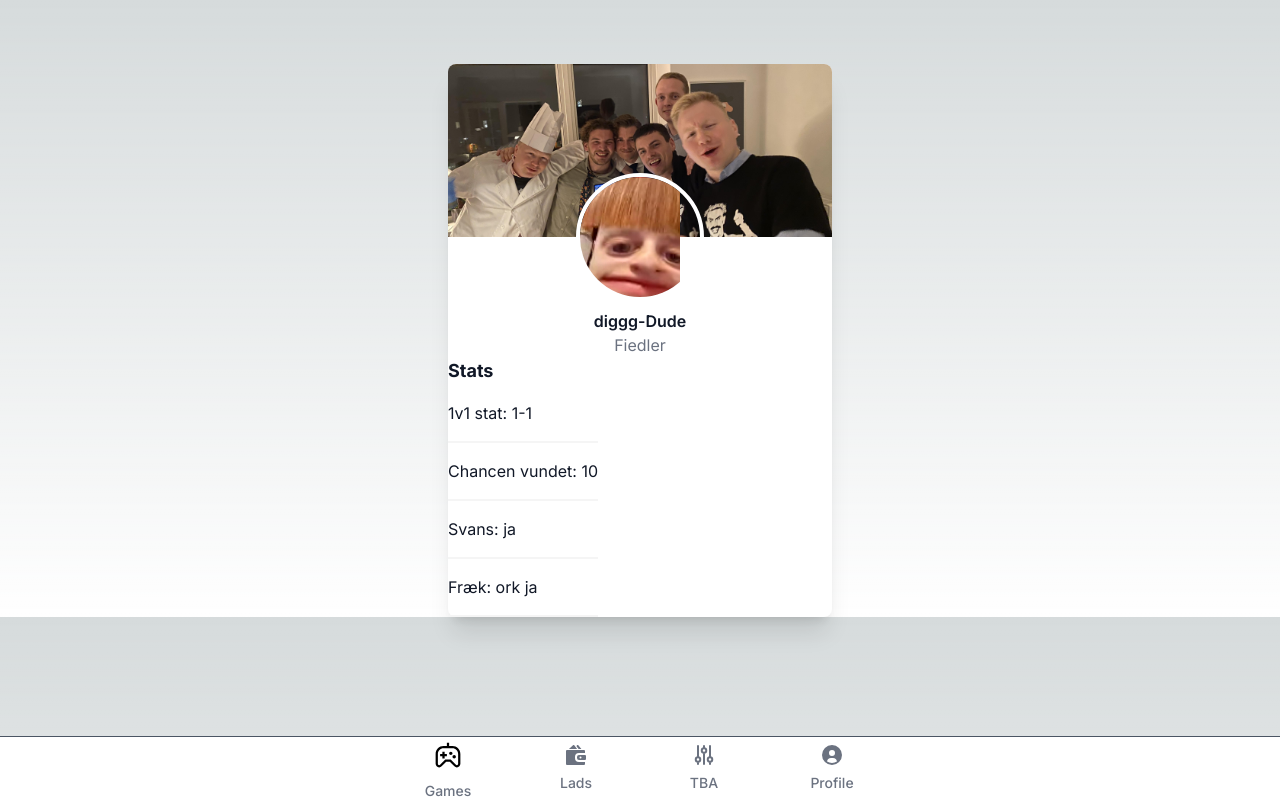
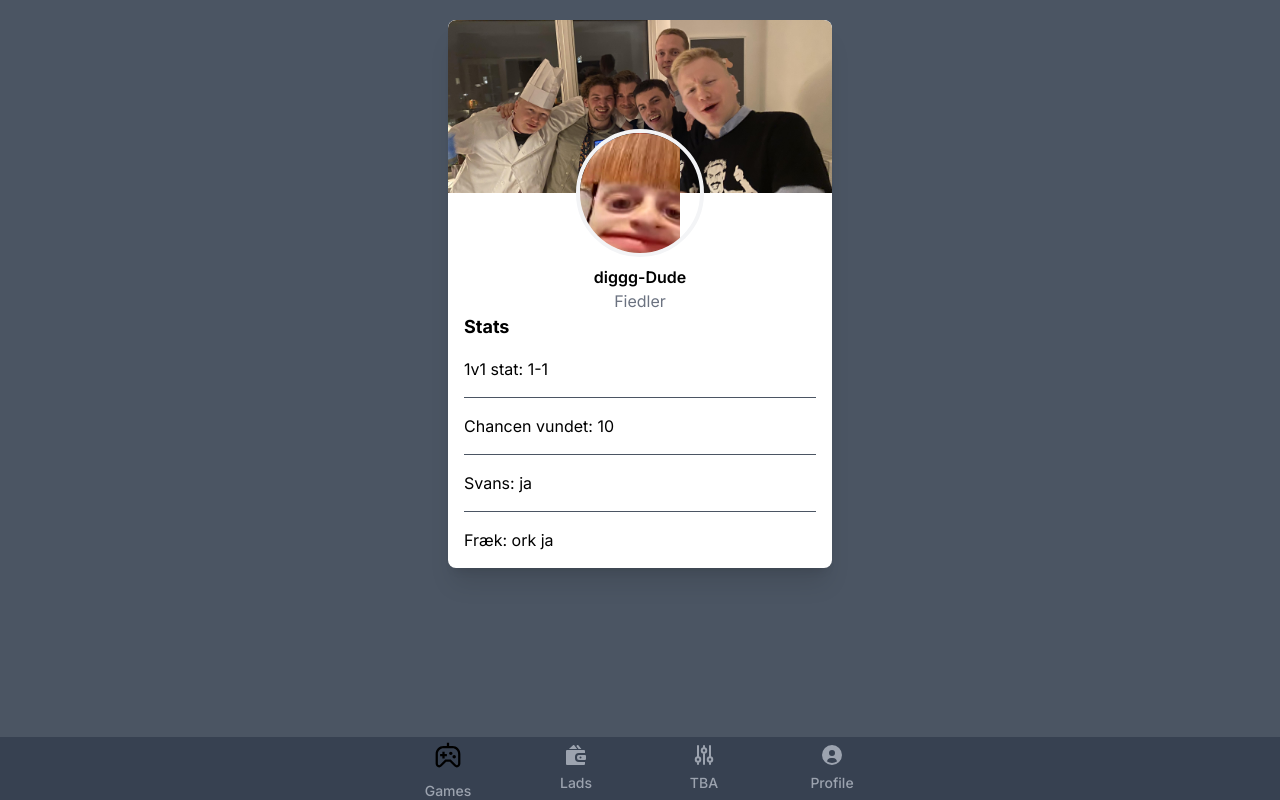
Before and after one commit to EO-co/farmaatte-frontend, a Next.js app: page /profile in a window 1280 px wide. Built offline with nearby package versions, Linux system fonts and the light colour scheme.

Commit message:
Beauty makeover

```diff
--- a/app/components/navbar.tsx
+++ b/app/components/navbar.tsx
@@ -13,31 +13,31 @@ export default function Navbar() {
   };
 
   return (
-    <div className="fixed bottom-0 left-0 z-50 w-full h-16 bg-white border-t border-gray-200 dark:bg-gray-700 dark: border-gray-600">
+    <div className="fixed bottom-0 left-0 z-50 w-full h-16  border-t bg-gray-700 border-gray-600">
       <div className="grid h-full max-w-lg grid-cols-4 mx-auto font-medium">
         <button
           type="button"
-          className="inline-flex flex-col items-center justify-center px-5 hover:bg-gray-50: dark:hover:bg-gray-800 group"
+          className="inline-flex flex-col items-center justify-center px-5 hover:bg-gray-800 group"
           onClick={(e) => handleReroute(e, "/games")}
         >
           <Image
-            className="w-9 h-9 mb-2 text-gray-500 dark:text-gray-400 group-hover:text-blue-600 dark:group-hover:text-blue-500"
+            className="w-9 h-9 mb-2 text-gray-400 group-hover:text-blue-500"
             src="/icons/games.svg"
             alt=""
             width={100}
             height={100}
           />
-          <span className="text-sm text-gray-500 dark:text-gray-400 group-hover:text-blue-600 dark:group-hover:text-blue-500">
+          <span className="text-sm text-gray-400 group-hover:text-blue-500">
             Games
           </span>
         </button>
         <button
           type="button"
-          className="inline-flex flex-col items-center justify-center px-5 hover:bg-gray-50 dark:hover:bg-gray-800 group"
+          className="inline-flex flex-col items-center justify-center px-5 hover:bg-gray-800 group"
           onClick={(e) => handleReroute(e, "/lads")}
         >
           <svg
-            className="w-5 h-5 mb-2 text-gray-500 dark:text-gray-400 group-hover:text-blue-600 dark:group-hover:text-blue-500"
+            className="w-5 h-5 mb-2 text-gray-400 group-hover:text-blue-500"
             aria-hidden="true"
             xmlns="http://www.w3.org/2000/svg"
             fill="currentColor"
@@ -46,17 +46,17 @@ export default function Navbar() {
             <path d="M11.074 4 8.442.408A.95.95 0 0 0 7.014.254L2.926 4h8.148ZM9 13v-1a4 4 0 0 1 4-4h6V6a1 1 0 0 0-1-1H1a1 1 0 0 0-1 1v13a1 1 0 0 0 1 1h17a1 1 0 0 0 1-1v-2h-6a4 4 0 0 1-4-4Z" />
             <path d="M19 10h-6a2 2 0 0 0-2 2v1a2 2 0 0 0 2 2h6a1 1 0 0 0 1-1v-3a1 1 0 0 0-1-1Zm-4.5 3.5a1 1 0 1 1 0-2 1 1 0 0 1 0 2ZM12.62 4h2.78L12.539.41a1.086 1.086 0 1 0-1.7 1.352L12.62 4Z" />
           </svg>
-          <span className="text-sm text-gray-500 dark:text-gray-400 group-hover:text-blue-600 dark:group-hover:text-blue-500">
+          <span className="text-sm text-gray-400 group-hover:text-blue-500">
             Lads
           </span>
         </button>
         <button
           type="button"
-          className="inline-flex flex-col items-center justify-center px-5 hover:bg-gray-50 dark:hover:bg-gray-800 group"
+          className="inline-flex flex-col items-center justify-center px-5 hover:bg-gray-800 group"
           onClick={(e) => handleReroute(e, "/lads")}
         >
           <svg
-            className="w-5 h-5 mb-2 text-gray-500 dark:text-gray-400 group-hover:text-blue-600 dark:group-hover:text-blue-500"
+            className="w-5 h-5 mb-2 text-gray-400 group-hover:text-blue-500"
             aria-hidden="true"
             xmlns="http://www.w3.org/2000/svg"
             fill="none"
@@ -70,17 +70,17 @@ export default function Navbar() {
               d="M4 12.25V1m0 11.25a2.25 2.25 0 0 0 0 4.5m0-4.5a2.25 2.25 0 0 1 0 4.5M4 19v-2.25m6-13.5V1m0 2.25a2.25 2.25 0 0 0 0 4.5m0-4.5a2.25 2.25 0 0 1 0 4.5M10 19V7.75m6 4.5V1m0 11.25a2.25 2.25 0 1 0 0 4.5 2.25 2.25 0 0 0 0-4.5ZM16 19v-2"
             />
           </svg>
-          <span className="text-sm text-gray-500 dark:text-gray-400 group-hover:text-blue-600 dark:group-hover:text-blue-500">
+          <span className="text-sm text-gray-400 group-hover:text-blue-500">
             TBA
           </span>
         </button>
         <button
           type="button"
-          className="inline-flex flex-col items-center justify-center px-5 hover:bg-gray-50 dark:hover:bg-gray-800 group"
+          className="inline-flex flex-col items-center justify-center px-5 hover:bg-gray-800 group"
           onClick={(e) => handleReroute(e, "/profile")}
         >
           <svg
-            className="w-5 h-5 mb-2 text-gray-500 dark:text-gray-400 group-hover:text-blue-600 dark:group-hover:text-blue-500"
+            className="w-5 h-5 mb-2 text-gray-400 group-hover:text-blue-500"
             aria-hidden="true"
             xmlns="http://www.w3.org/2000/svg"
             fill="currentColor"
@@ -88,7 +88,7 @@ export default function Navbar() {
           >
             <path d="M10 0a10 10 0 1 0 10 10A10.011 10.011 0 0 0 10 0Zm0 5a3 3 0 1 1 0 6 3 3 0 0 1 0-6Zm0 13a8.949 8.949 0 0 1-4.951-1.488A3.987 3.987 0 0 1 9 13h2a3.987 3.987 0 0 1 3.951 3.512A8.949 8.949 0 0 1 10 18Z" />
           </svg>
-          <span className="text-sm text-gray-500 dark:text-gray-400 group-hover:text-blue-600 dark:group-hover:text-blue-500">
+          <span className="text-sm text-gray-400 group-hover:text-blue-500">
             Profile
           </span>
         </button>
--- a/app/components/topNavbar.tsx
+++ b/app/components/topNavbar.tsx
@@ -2,7 +2,7 @@ import Image from 'next/image'
 
 export default function TopNavbar(title: string, backpath: string) {
   return (
-    <nav className="bg-white border-gray-200 dark:bg-gray-900">
+    <nav className="bg-gray-700 border-gray-200">
       <div className="max-w-screen-xl flex flex-wrap items-center justify-between mx-auto p-4">
         <a
           href={backpath}
@@ -15,7 +15,7 @@ export default function TopNavbar(title: string, backpath: string) {
             width={100}
             height={50}
           />
-          <span className="self-center text-2xl font-semibold whitespace-nowrap dark:text-white">
+          <span className="self-center text-2xl font-semibold whitespace-nowrap text-gray-200">
             {title}
           </span>
         </a>
--- a/app/globals.css
+++ b/app/globals.css
@@ -8,24 +8,6 @@
   --background-end-rgb: 255, 255, 255;
 }
 
-@media (prefers-color-scheme: dark) {
-  :root {
-    --foreground-rgb: 255, 255, 255;
-    --background-start-rgb: 0, 0, 0;
-    --background-end-rgb: 0, 0, 0;
-  }
-}
-
-body {
-  color: rgb(var(--foreground-rgb));
-  background: linear-gradient(
-      to bottom,
-      transparent,
-      rgb(var(--background-end-rgb))
-    )
-    rgb(var(--background-start-rgb));
-}
-
 @layer utilities {
   .text-balance {
     text-wrap: balance;
--- a/app/lads/page.tsx
+++ b/app/lads/page.tsx
@@ -46,14 +46,14 @@ const lads: lad[] = [
 
 export default function Lads() {
   return (
-    <div className="bg-white max-w-2xl mx-auto">
-      <h2 className="px-3 py-10 text-2xl font-bold tracking-tight text-gray-900">
+    <div className="bg-gray-600 max-w-2xl mx-auto h-screen">
+      <h2 className="px-3 py-6 text-2xl font-bold tracking-tight text-gray-200">
         Lads
       </h2>
-      <div className="flow-root">
+      <div className="mx-auto max-w-2xl px-4 sm:px-6 sm:py-24 lg:max-w-7xl lg:px-8 h-4/6 overflow-auto">
         <ul
           role="list"
-          className="divide-y divide-gray-200 dark:divide-gray-700"
+          className="bg-gray-200 rounded-lg shadow divide-y divide-gray-600 max-w-sm"
         >
           {lads.map((lad: lad, index: number) => {
             return (
--- a/app/layout.tsx
+++ b/app/layout.tsx
@@ -20,6 +20,7 @@ export default function RootLayout({
       <body className={inter.className}>
         {children}
         <Navbar />
+
       </body>
     </html>
   );
--- a/app/page.tsx
+++ b/app/page.tsx
@@ -1,5 +1,6 @@
 import VisitAmount from "@/components/VisitAmount";
 import { promises as fs } from 'fs';
+import TopNavbar from "./components/topNavbar";
 
 export default async function Home() {
 
@@ -11,7 +12,7 @@ export default async function Home() {
   console.log(newVisitNumber);
 
   return (
-    <main className="flex min-h-screen flex-col items-center justify-between p-24">
+    <main className="flex min-h-screen flex-col items-center justify-between p-24 bg-gray-600">
 
       <VisitAmount visitNumber={visitNumber} />
 
--- a/app/profile/page.tsx
+++ b/app/profile/page.tsx
@@ -2,7 +2,8 @@ import Image from "next/image";
 
 export default function Profile() {
   return (
-    <div className="max-w-2xl mx-4 sm:max-w-sm md:max-w-sm lg:max-w-sm xl:max-w-sm sm:mx-auto md:mx-auto lg:mx-auto xl:mx-auto mt-16 bg-white shadow-xl rounded-lg text-gray-900">
+    <div className="bg-gray-600 h-screen pt-5">
+      <div className="max-w-2xl mx-4 sm:max-w-sm md:max-w-sm lg:max-w-sm xl:max-w-sm sm:mx-auto md:mx-auto lg:mx-auto xl:mx-auto bg-white shadow-xl rounded-lg bg-gray-200 overflow-auto">
         <div className="rounded-t-lg h-54 overflow-hidden">
           <Image
             className="object-cover object-top w-full"
@@ -12,7 +13,7 @@ export default function Profile() {
             height={100}
           />
         </div>
-      <div className="mx-auto w-32 h-32 relative -mt-16 border-4 border-white rounded-full overflow-hidden">
+        <div className="mx-auto w-32 h-32 relative -mt-16 border-4 border-gray-100 rounded-full overflow-hidden">
           <Image
             className="object-cover object-center h-32"
             src="/farmaatten/oliver.jpg"
@@ -25,21 +26,25 @@ export default function Profile() {
           <h2 className="font-semibold">diggg-Dude</h2>
           <p className="text-gray-500">Fiedler</p>
         </div>
+        <div className="mx-4">
           <h1 className="text-lg font-bold">Stats</h1>
-      <ul className="w-max text-surface dark:text-white">
-        <li className="w-full border-b-2 border-neutral-100 py-4 dark:border-white/10">
+          <ul className="text-surface divide-y divide-gray-600 max-w-sm">
+            <li className="w-full py-4">
               1v1 stat: 1-1
             </li>
-        <li className="w-full border-b-2 border-neutral-100 py-4 dark:border-white/10">
+            <li className="w-full py-4">
               Chancen vundet: 10
             </li>
-        <li className="w-full border-b-2 border-neutral-100 py-4 dark:border-white/10">
+            <li className="w-full py-4">
               Svans: ja
             </li>
-        <li className="w-full border-b-2 border-neutral-100 py-4 dark:border-white/10">
+            <li className="w-full py-4">
               Fræk: ork ja
             </li>
           </ul>
         </div>
+
+      </div>
+    </div>
   );
 }
```
Also changed, not shown: app/components/profileListElement.tsx (+5 -3 lines), app/games/dice/page.tsx (+5 -5 lines), app/games/page.tsx (+10 -8 lines). Lines whose indentation alone changed are shown as unchanged.
